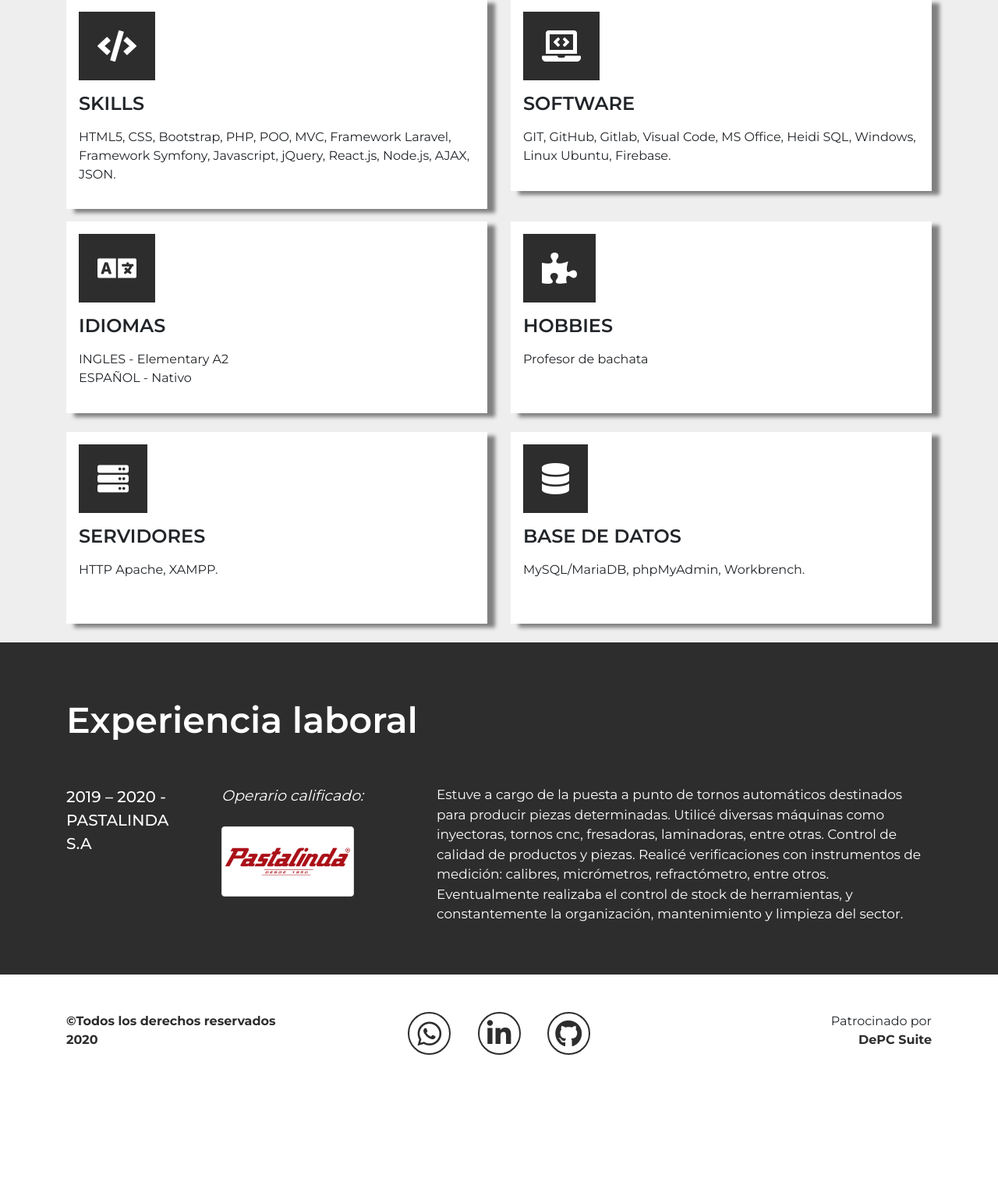
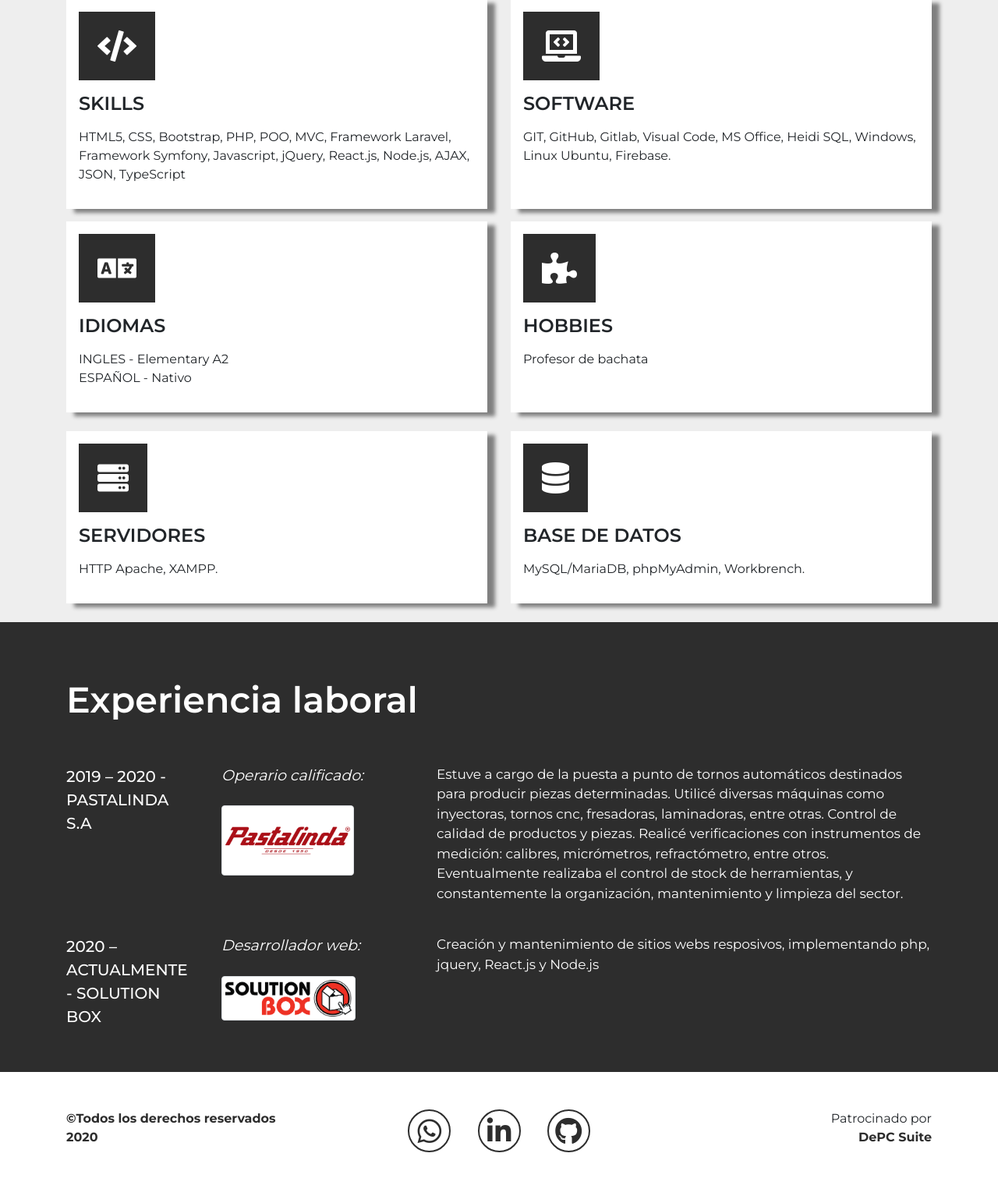
Before and after one commit to tbarrientos98/portfolio, a PHP site: page /sobre-mi.php in a window 1280 px wide. Shown: the part 490-2001 px from the top of the page at 78% size. Before the commit the page ends 1843 px from the top, so only its background shows below. Run offline with PHP 8.4, Linux system fonts and the light colour scheme.

Commit message:
actualizo info de trabajo, imagenes y proyectos

```diff
--- a/css/estilos.css
+++ b/css/estilos.css
@@ -140,7 +140,7 @@ img[alt="CV"] {
     font-size: 19px !important;
 }
 .sobremi{
-    min-height: 246px;
+    min-height: 100%;
     box-shadow: 10px 5px 5px grey;  /* sombra para la informacion de "sobre mi" */
 }
 #experiencia{
--- a/sobre-mi.php
+++ b/sobre-mi.php
@@ -49,7 +49,7 @@ $pg = "sobre_mi";
                                 <i class="fas fa-code p-4"></i>
                                 <h4 class="my-3">SKILLS</h4>
                                 <p>HTML5, CSS, Bootstrap, PHP, POO, MVC, Framework Laravel,
-                                    Framework Symfony, Javascript, jQuery, React.js, Node.js, AJAX, JSON.
+                                    Framework Symfony, Javascript, jQuery, React.js, Node.js, AJAX, JSON, TypeScript
                                 </p>
                             </div>
                         </div>
@@ -147,6 +147,21 @@ $pg = "sobre_mi";
                 </div>
 
             </div>
+            <div class="row mt-4">
+                <div class="col-sm-2 col-12">
+                    <h3>2020 – ACTUALMENTE - SOLUTION BOX</h3>
+
+                </div>
+                <div class="col-sm-3 col-12 pastalinda mt-sm-0 mt-3 pl-sm-4">
+                    <p id="operario">Desarrollador web:</p>
+                    <img src="images/solution-box.png" alt="" class="img-thumbnail mt-4">
+                </div>
+                <div class="col-sm-7 col-12">
+                    <p>Creación y mantenimiento de sitios webs resposivos, implementando php, jquery, React.js y Node.js
+                    </p>
+                </div>
+
+            </div>
             <div class="row  patrocinado" class="justify-content-end">
                 <div class="col-12 py-3 text-right pat-blanco">
                     <p>Patrocinado por<br><a href="http://depcsuite.com" target="_blank" class="depcsuite">DePC Suite</a></p>
```
Also changed, not shown: proyecto.php (+5 -5 lines), images/react-hooks.png (added), images/solution-box.png (added).
